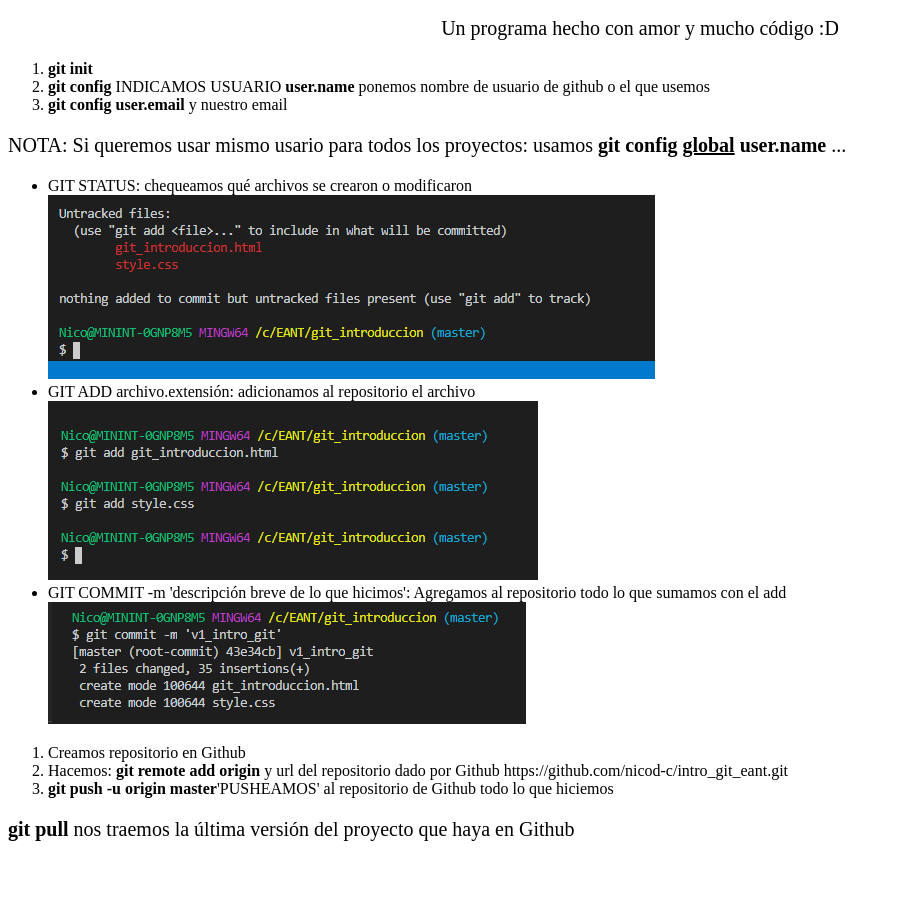
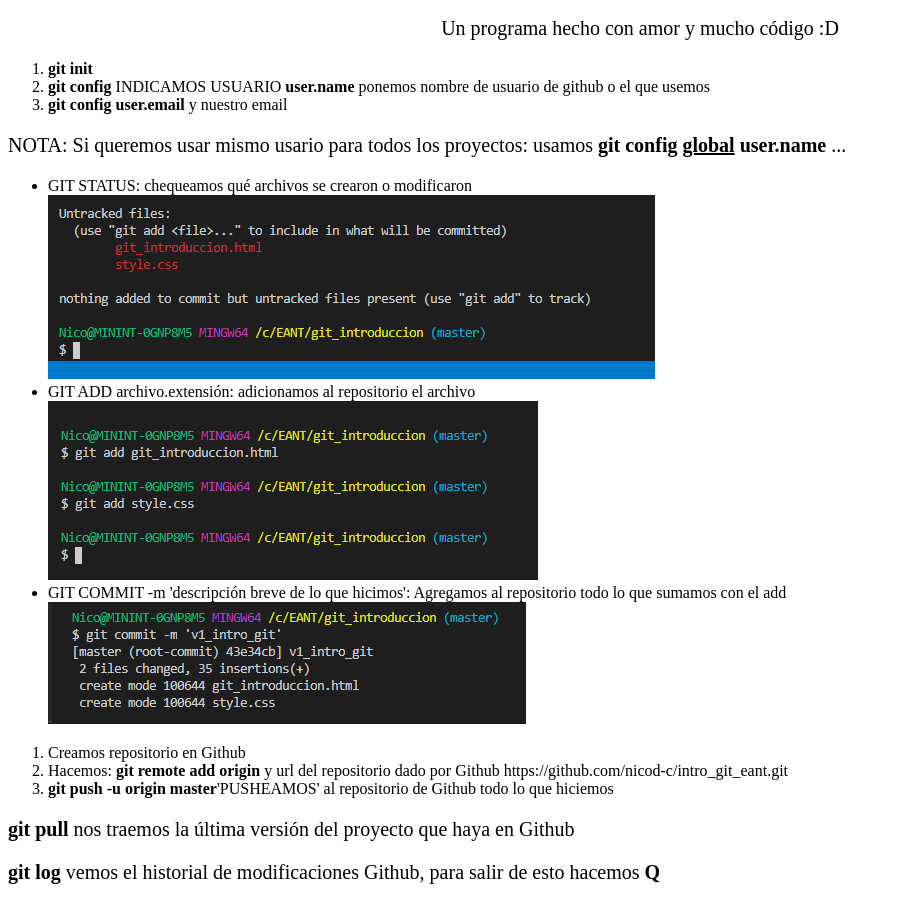
Before and after one commit to nicod-c/intro_git, a plain HTML site: page index.html in a window 1280 px wide. Shown: the part 57-961 px from the top of the page, without its empty margins (0-900 px from the left). Before the commit the page ends 918 px from the top, so only its background shows below. Drawn offline with Linux system fonts and the light colour scheme.

Commit message:
v6_intro_git

```diff
--- a/index.html
+++ b/index.html
@@ -33,5 +33,6 @@
     </ol>
 
     <p style="text-align: left;"><b>git pull</b> nos traemos la última versión del proyecto que haya en Github </p>
+    <p style="text-align: left;"><b>git log</b> vemos el historial de modificaciones Github, para salir de esto hacemos <b>Q</b> </p>
 </body>
 </html>
```
